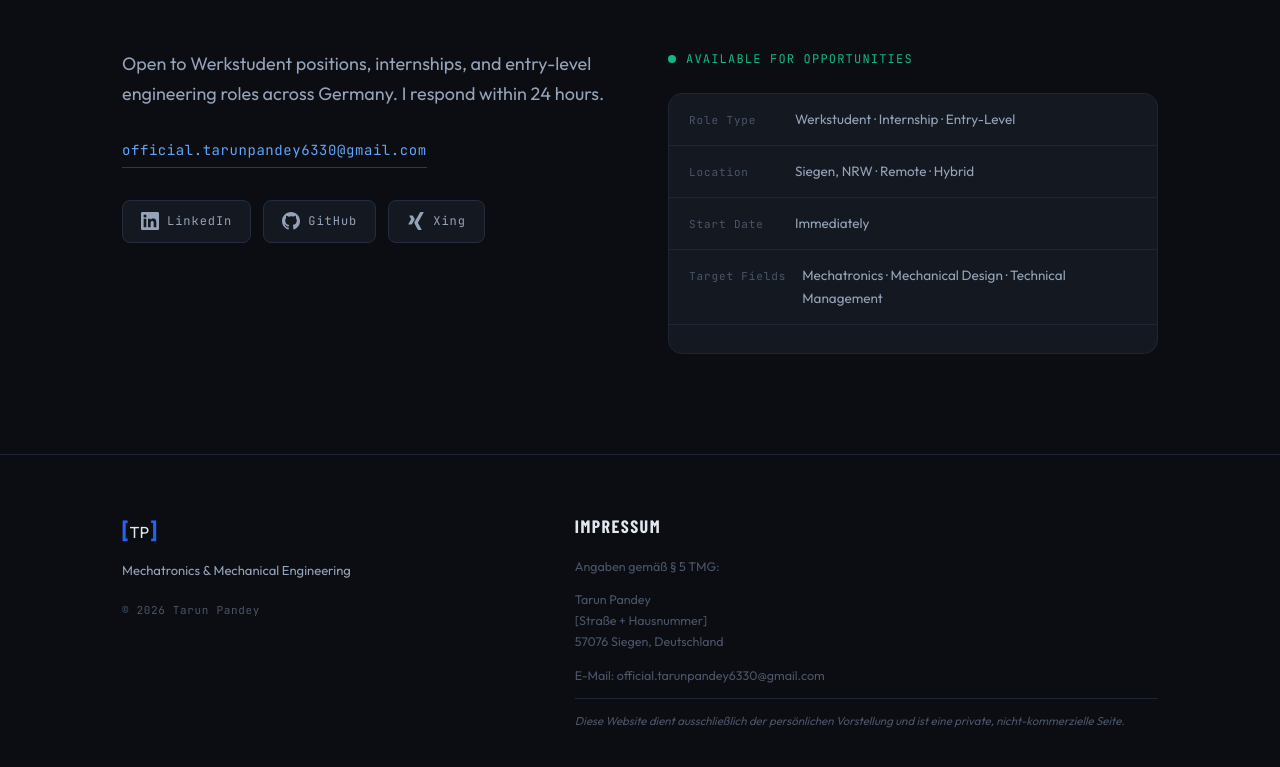
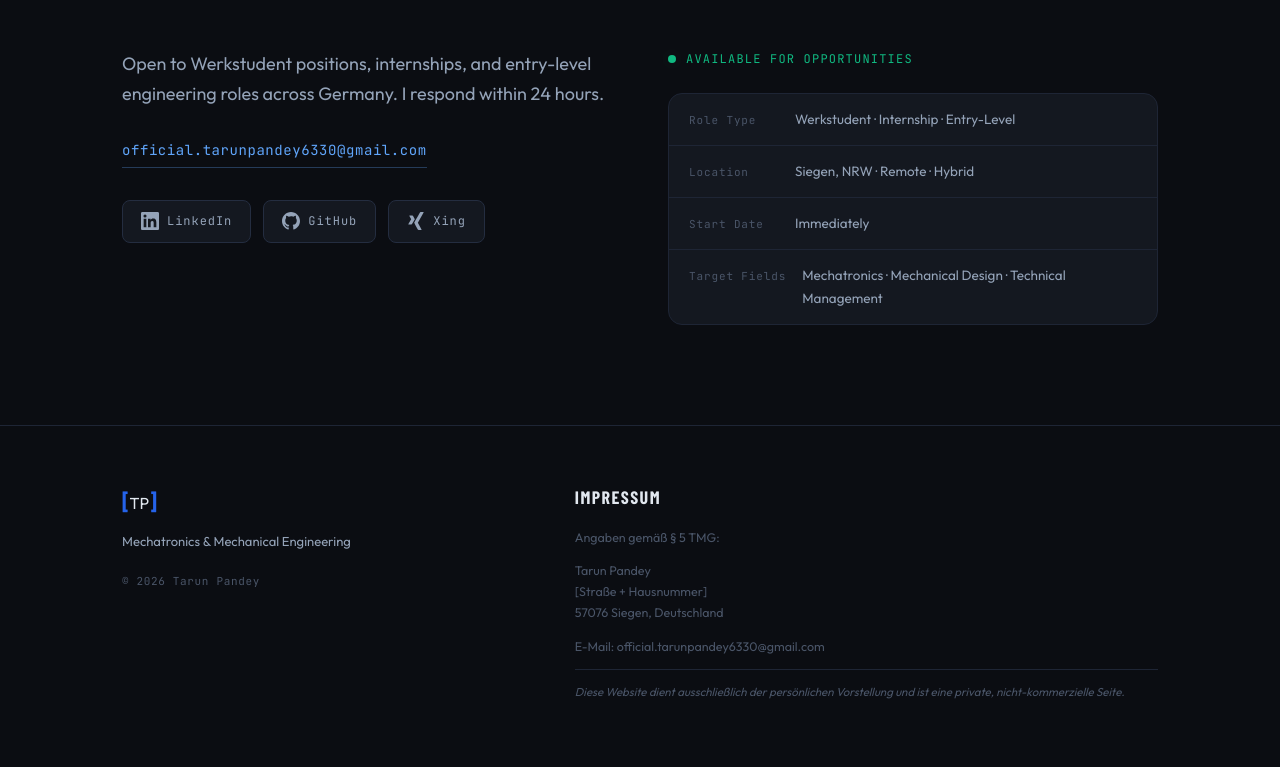
Before and after one commit to Tarun-Pandey001/Tarun-Pandey001.github.io, a plain HTML site: page index.html in a window 1280 px wide. Shown: the part 5705-6472 px from the top of the page. Drawn offline with nearby package versions, Linux system fonts and the light colour scheme; a web font is replaced by a local one.

Commit message:
Update index.html

```diff
--- a/index.html
+++ b/index.html
@@ -490,7 +490,6 @@
                 <span class="mono">Target Fields</span>
                 <span>Mechatronics · Mechanical Design · Technical Management</span>
               </div>
-              <div class="avail-row">
               </div>
             </div>
           </div>
```
